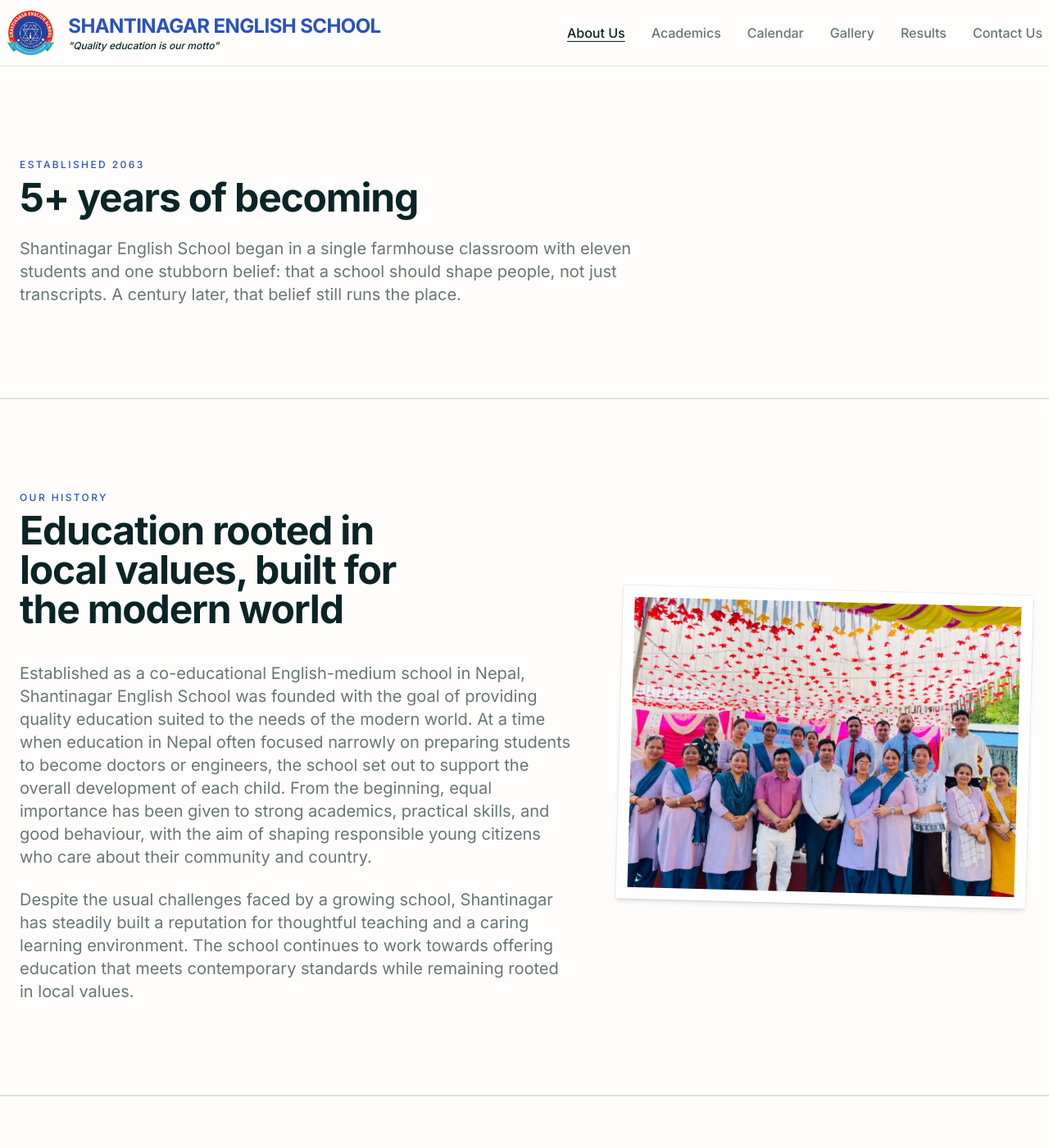
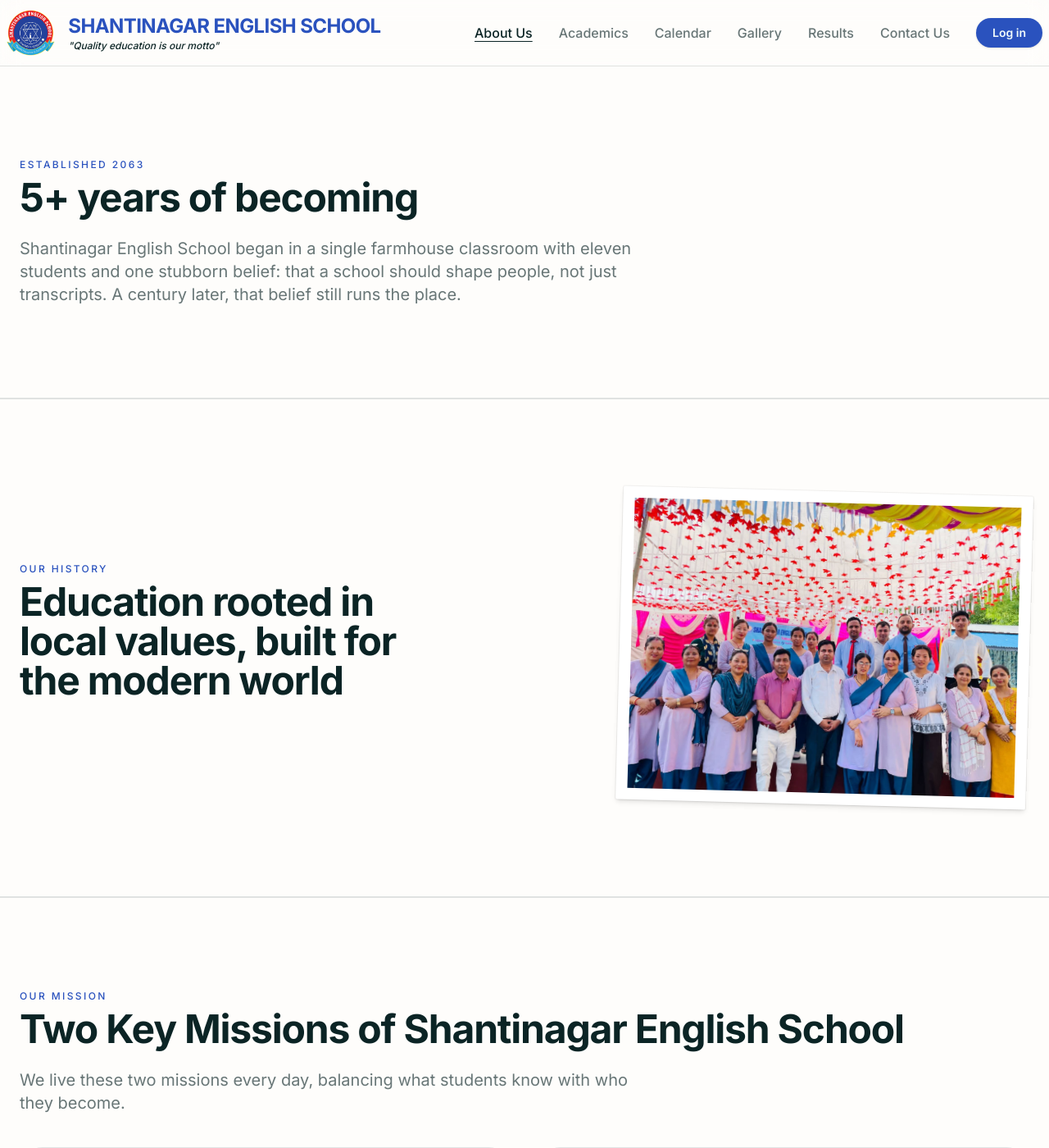
Before and after one commit to Apratimmm/shantinagar_site, a Django app: page / in a window 1280 px wide; the page is wider, and only the part inside the window is pictured. Shown: the top 1400 px of that part at 82% size. Run offline with Django 5.2, Linux system fonts and the light colour scheme; some libraries are stand-ins or nearby versions.

Commit message:
fetching feature

```diff
--- a/templates/home.html
+++ b/templates/home.html
@@ -86,7 +86,12 @@
     </div>
 
     <!-- Desktop Links -->
-    <div id="desktop-nav" class="hidden lg:flex items-center gap-8 text-base font-medium text-muted-foreground">
+    <div class="flex items-center gap-6 lg:gap-8">
+      <div id="desktop-nav" class="hidden lg:flex items-center gap-8 text-base font-medium text-muted-foreground">
+      </div>
+      <a href="/login/" class="rounded-full bg-primary px-5 py-2 text-sm font-semibold text-primary-foreground shadow transition-colors hover:bg-primary/90">
+        Log in
+      </a>
     </div>
 
   </div>
@@ -125,29 +130,16 @@
               Our History
             </span>
             <h2 class="mt-2 font-display text-4xl font-bold tracking-tight text-balance md:text-5xl">
-              Education rooted in local values, built for the modern world
+              {{ history.heading|default:"Education rooted in local values, built for the modern world" }}
             </h2>
-            <div class="mt-10 prose prose-lg max-w-none text-foreground/80">
-              <p class="max-w-[60ch] text-xl text-muted-foreground text-pretty">
-                Established as a co-educational English-medium school in Nepal, Shantinagar English School was founded
-                with the goal of providing quality education suited to the needs of the modern world. At a time when
-                education in Nepal often focused narrowly on preparing students to become doctors or engineers, the
-                school set out to support the overall development of each child. From the beginning, equal importance
-                has been given to strong academics, practical skills, and good behaviour, with the aim of shaping
-                responsible young citizens who care about their community and country.
-              </p>
-              <br>
-              <p class="max-w-[60ch] text-xl text-muted-foreground text-pretty">
-                Despite the usual challenges faced by a growing school, Shantinagar has steadily built a reputation for
-                thoughtful teaching and a caring learning environment. The school continues to work towards offering
-                education that meets contemporary standards while remaining rooted in local values.
-              </p>
+            <div class="mt-10 max-w-none text-foreground/80 text-xl text-muted-foreground">
+              {{ history.text|linebreaks }}
             </div>
           </div>
           <div class="order-1 lg:order-2">
-            <figure onclick="openLightbox('{% static 'history.jpg' %}', 'our team', '')" class="group relative flex cursor-pointer flex-col bg-white p-3.5 shadow-md ring-1 ring-black/5 rounded-sm transition-all duration-300 hover:shadow-xl hover:scale-[1.02] hover:rotate-0 rotate-[1.5deg]">
+            <figure onclick="openLightbox('{% if history.image %}{{ history.image.url }}{% else %}{% static 'history.jpg' %}{% endif %}', 'our team', '')" class="group relative flex cursor-pointer flex-col bg-white p-3.5 shadow-md ring-1 ring-black/5 rounded-sm transition-all duration-300 hover:shadow-xl hover:scale-[1.02] hover:rotate-0 rotate-[1.5deg]">
               <div class="relative aspect-[4/3] overflow-hidden bg-muted">
-                <img src="{% static 'history.jpg' %}" alt="History of Shantinagar English School" width="800" height="600" loading="lazy" class="h-full w-full object-cover transition-transform duration-500 group-hover:scale-105"/>
+                <img src="{% if history.image %}{{ history.image.url }}{% else %}{% static 'history.jpg' %}{% endif %}" alt="History of Shantinagar English School" width="800" height="600" loading="lazy" class="h-full w-full object-cover transition-transform duration-500 group-hover:scale-105"/>
               </div>
             </figure>
           </div>
@@ -310,36 +302,22 @@
           <div class="order-2 lg:order-1">
             <span class="mb-2 flex items-center gap-2 font-mono text-xs font-medium uppercase tracking-[0.2em] text-primary">
 
-             A message from the Principal
+             A message from the {{ principal.person_title|default:"Principal" }}
             </span>
             <blockquote class="mt-4 font-serif text-3xl italic leading-snug text-balance md:text-4xl">
-               "Every Baisakh I stand at the gate and watch families arrive. Some children run in.
-              Some hold on a little longer. Both are welcome here."</blockquote>
-           <div class="mt-8 space-y-5 leading-relaxed text-muted-foreground">
-              <p class="text-lg">
-                What I promise parents is simple: your child will be known. Not tracked, not sorted —
-                known. Our teachers will learn how she thinks, where he loses confidence, what makes
-                them light up at 8:15 in the morning.
-              </p>
-              <p class="text-lg">
-                The rest — the labs, the seminars, the school letters —
-                follows from that. A student who feels seen will take the risk of trying. And a student
-                who takes risks becomes someone worth watching.
-              </p>
-              <p class="text-lg">
-                If you're considering Shantinagar English School, come and walk the halls on an ordinary Tuesday.
-                That's when you'll see who we really are.
-              </p>
+               "{{ principal.heading|default:"Every Baisakh I stand at the gate and watch families arrive. Some children run in. Some hold on a little longer. Both are welcome here." }}"</blockquote>
+           <div class="mt-8 space-y-5 leading-relaxed text-muted-foreground text-lg">
+              {{ principal.text|linebreaks }}
             </div>
           </div>
           <div class="order-1 lg:order-2">
-            <figure onclick="openLightbox('{% static 'principal.jpg' %}', 'Uttam Poudel', 'Principal')" class="group relative flex cursor-pointer flex-col bg-white p-3.5 shadow-md ring-1 ring-black/5 rounded-sm transition-all duration-300 hover:shadow-xl hover:scale-[1.02] hover:rotate-0 rotate-[-1.5deg]">
+            <figure onclick="openLightbox('{% if principal.image %}{{ principal.image.url }}{% else %}{% static 'principal.jpg' %}{% endif %}', '{{ principal.person_name|default:"Uttam Poudel" }}', '{{ principal.person_title|default:"Principal" }}')" class="group relative flex cursor-pointer flex-col bg-white p-3.5 shadow-md ring-1 ring-black/5 rounded-sm transition-all duration-300 hover:shadow-xl hover:scale-[1.02] hover:rotate-0 rotate-[-1.5deg]">
               <div class="relative aspect-[4/3] overflow-hidden bg-muted">
-                <img src="{% static 'principal.jpg' %}" alt="Dr. Miriam Vance, Principal of Shantinagar English School" width="800" height="1000" loading="lazy" class="h-full w-full object-cover transition-transform duration-500 group-hover:scale-105"/>
+                <img src="{% if principal.image %}{{ principal.image.url }}{% else %}{% static 'principal.jpg' %}{% endif %}" alt="Dr. Miriam Vance, Principal of Shantinagar English School" width="800" height="1000" loading="lazy" class="h-full w-full object-cover transition-transform duration-500 group-hover:scale-105"/>
               </div>
               <figcaption class="mt-4 px-2 text-center">
-                <span class="font-mono text-[10px] uppercase tracking-widest text-primary">Principal</span>
-                <p class="font-nunito-sans text-sm font-medium text-foreground">Dr. Miriam Vance</p>
+                <span class="font-mono text-[10px] uppercase tracking-widest text-primary">{{ principal.person_title|default:"Principal" }}</span>
+                <p class="font-nunito-sans text-sm font-medium text-foreground">{{ principal.person_name|default:"Dr. Miriam Vance" }}</p>
               </figcaption>
             </figure>
           </div>
@@ -353,40 +331,23 @@
           <div class="order-2 lg:order-1">
             <span class="mb-2 flex items-center gap-2 font-mono text-xs font-medium uppercase tracking-[0.2em] text-primary">
 
-              A message from the Chairperson
+              A message from the {{ chairperson.person_title|default:"Chairperson" }}
             </span>
             <blockquote class="mt-4 font-serif text-3xl italic leading-snug text-balance md:text-4xl">
-              "Governance is stewardship. We hold this place in trust for children who have not yet arrived."
+              "{{ chairperson.heading|default:"Governance is stewardship. We hold this place in trust for children who have not yet arrived." }}"
             </blockquote>
-            <div class="mt-8 space-y-5 leading-relaxed text-muted-foreground">
-              <p class="text-lg">
-                I joined the Board because Shantinagar English School is one of the few institutions still
-                willing to put its money where its mouth is — admitting the brightest minds regardless of
-                means, and measuring success not by trophies but by the questions students ask once they
-                leave these walls.
-              </p>
-              <p class="text-lg">
-                We are not here to preserve a legacy. We are here to renew one — admitting girls and boys
-                who will challenge what we built, not simply inherit it. That has meant uncomfortable
-                investments: financial aid that now covers nearly half of every cohort, a faculty that
-                turns over its most senior voices when growth stalls, and a curriculum rebuilt from first
-                principles every ten years.
-              </p>
-              <p class="text-lg">
-                The school your child walks into today is the same stubborn belief my grandmother taught
-                in this valley a hundred years ago: that education should make people impossible to
-                intimidate. We will keep building until that belief has nowhere left to go.
-              </p>
+            <div class="mt-8 space-y-5 leading-relaxed text-muted-foreground text-lg">
+              {{ chairperson.text|linebreaks }}
             </div>
           </div>
           <div class="order-1 lg:order-2">
-            <figure onclick="openLightbox('{% static 'chairperson.png' %}', 'Bam B. Neupane', 'Chairperson')" class="group relative flex cursor-pointer flex-col bg-white p-3.5 shadow-md ring-1 ring-black/5 rounded-sm transition-all duration-300 hover:shadow-xl hover:scale-[1.02] hover:rotate-0 rotate-[1.5deg]">
+            <figure onclick="openLightbox('{% if chairperson.image %}{{ chairperson.image.url }}{% else %}{% static 'chairperson.png' %}{% endif %}', '{{ chairperson.person_name|default:"Bam B. Neupane" }}', '{{ chairperson.person_title|default:"Chairperson" }}')" class="group relative flex cursor-pointer flex-col bg-white p-3.5 shadow-md ring-1 ring-black/5 rounded-sm transition-all duration-300 hover:shadow-xl hover:scale-[1.02] hover:rotate-0 rotate-[1.5deg]">
               <div class="relative aspect-[4/3] overflow-hidden bg-muted">
-                <img src="{% static 'chairperson.png' %}" alt="Arjun Mehta, Chair of the Board of Trustees at Shantinagar English School" width="800" height="1000" loading="lazy" class="h-full w-full object-cover transition-transform duration-500 group-hover:scale-105"/>
+                <img src="{% if chairperson.image %}{{ chairperson.image.url }}{% else %}{% static 'chairperson.png' %}{% endif %}" alt="Arjun Mehta, Chair of the Board of Trustees at Shantinagar English School" width="800" height="1000" loading="lazy" class="h-full w-full object-cover transition-transform duration-500 group-hover:scale-105"/>
               </div>
               <figcaption class="mt-4 px-2 text-center">
-                <span class="font-mono text-[10px] uppercase tracking-widest text-primary">Chairperson</span>
-                <p class="font-nunito-sans text-sm font-medium text-foreground">Arjun Mehta</p>
+                <span class="font-mono text-[10px] uppercase tracking-widest text-primary">{{ chairperson.person_title|default:"Chairperson" }}</span>
+                <p class="font-nunito-sans text-sm font-medium text-foreground">{{ chairperson.person_name|default:"Arjun Mehta" }}</p>
               </figcaption>
             </figure>
           </div>
```
